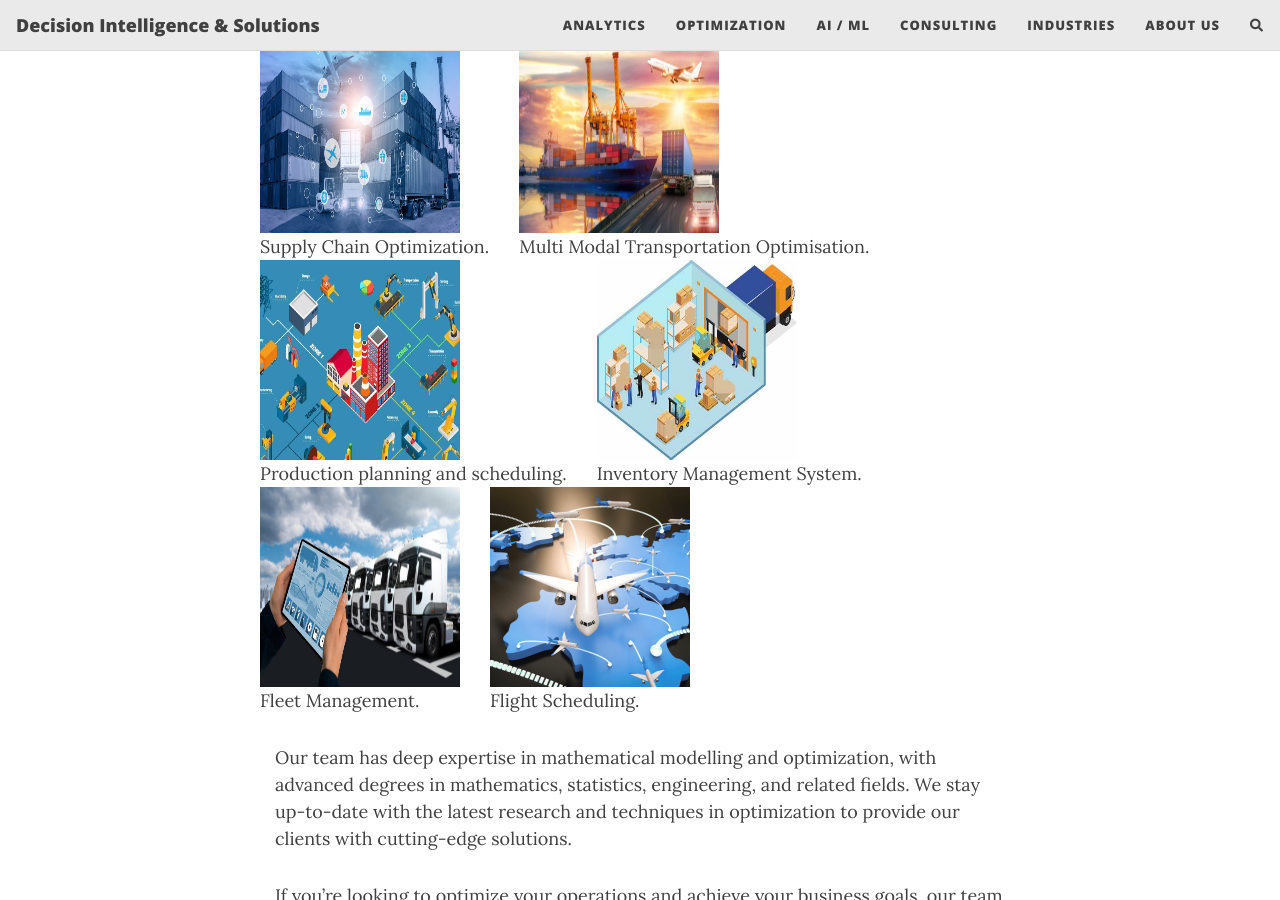
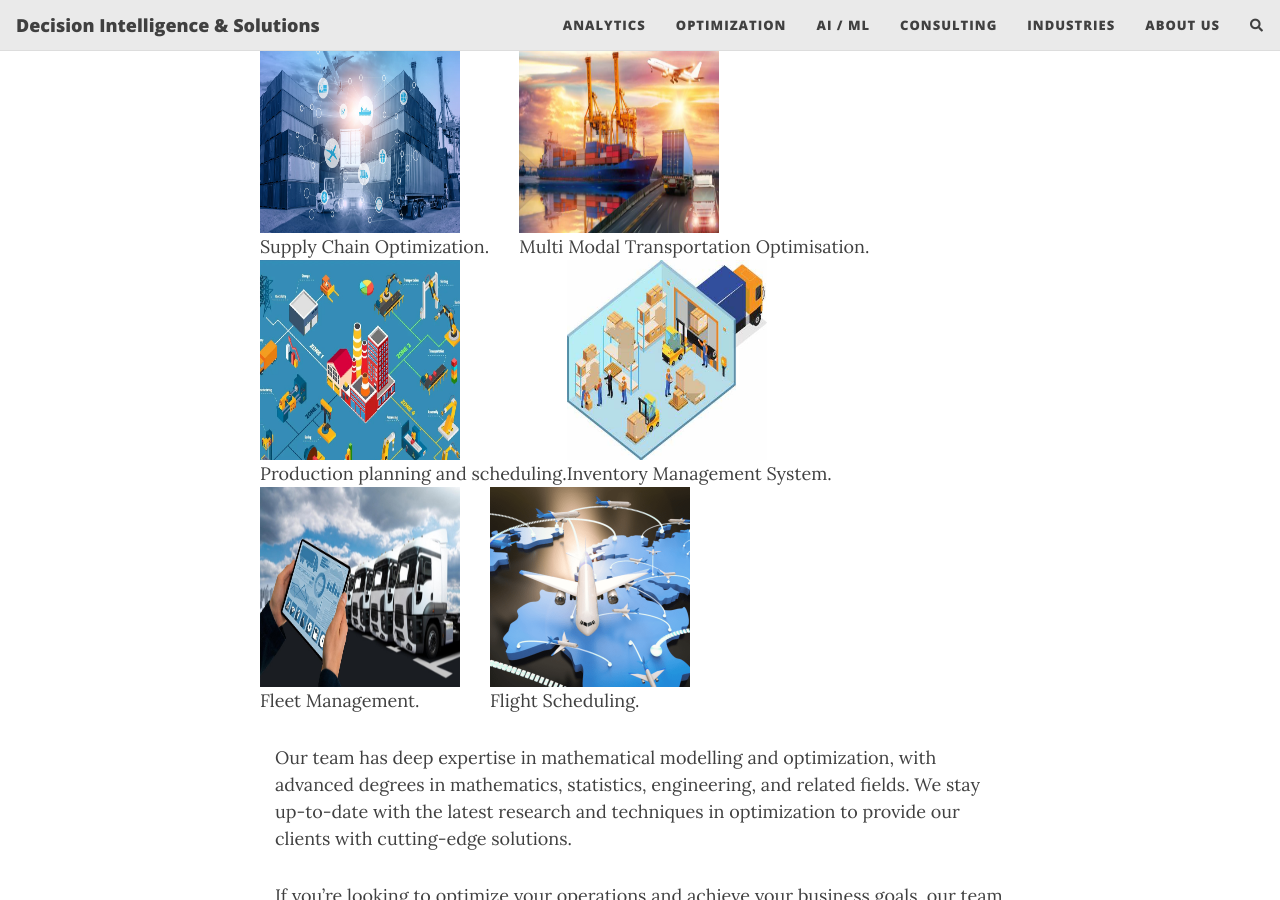
Before and after one commit to decisionsai/decisionsai.github.io, a Jekyll site: the page built from services/optimization.md, in a window 1280 px wide and 900 px high, scrolled down 771 px. Built offline with Jekyll 4.4.1, drawn with Linux system fonts in a browser that asks for light colours; nearby versions of some CDN libraries; comment, search, counter and statistics services are not loaded.

Commit message:
Update optimization.md

```diff
--- a/services/optimization.md
+++ b/services/optimization.md
@@ -26,7 +26,7 @@
     <img src="/assets/img/Production-Planning-and-Scheduling-Training.jpg" width="200" height="200" />
     <figcaption> Production planning and scheduling. </figcaption>
   </div>
-  <div class="column" style="margin-left: 30px;">
+  <div class="column" style="margin-right: 30px;">
     <img src="/assets/img/Inventory-Management-System3-1.jpg" width="200" height="200" />
     <figcaption> Inventory Management System.</figcaption>
     </div>
```
